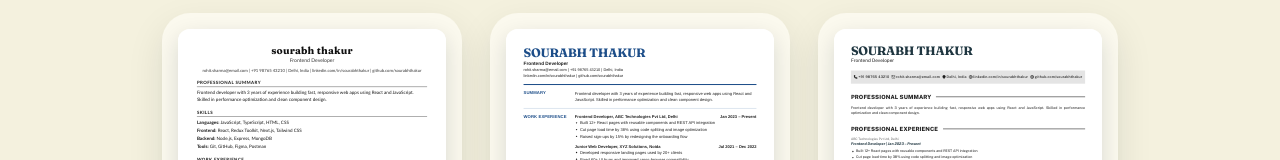
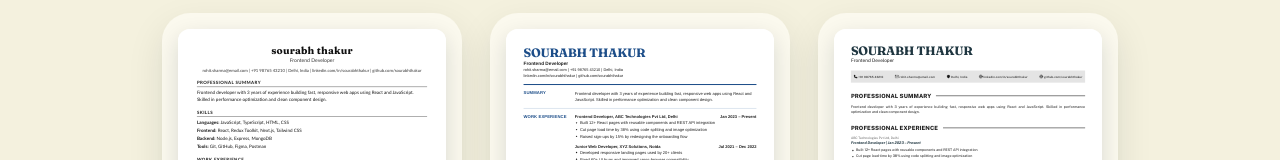
Before and after one commit to sourabhimpactmindz-ui/ResumeAI-frontend, a React (Vite) app: page /tools in a window 1280 px wide. Shown: the part 318-478 px from the top of the page. Built offline with nearby package versions, Linux system fonts and the light colour scheme; no server answers; sample sign-in values are in the browser's storage.

Commit message:
fix(styles): adjust font size in cp-contact for better readability

```diff
--- a/src/styles/corporate.css
+++ b/src/styles/corporate.css
@@ -28,7 +28,7 @@
 .cp-contact {
   display: flex; align-items: center; justify-content: space-between; gap: 2px;
   margin: 18px 0 0; padding: 12px 8px; background: var(--bar);
-  font-size: 10.5px; font-weight: 500; letter-spacing: 0.04em; color: var(--ink);
+  font-size: 8.5px; font-weight: 500; letter-spacing: 0.04em; color: var(--ink);
 }
 .cp-contact li { display: flex; align-items: center; gap: 2px; }
 .cp-contact svg { flex-shrink: 0; }
```
